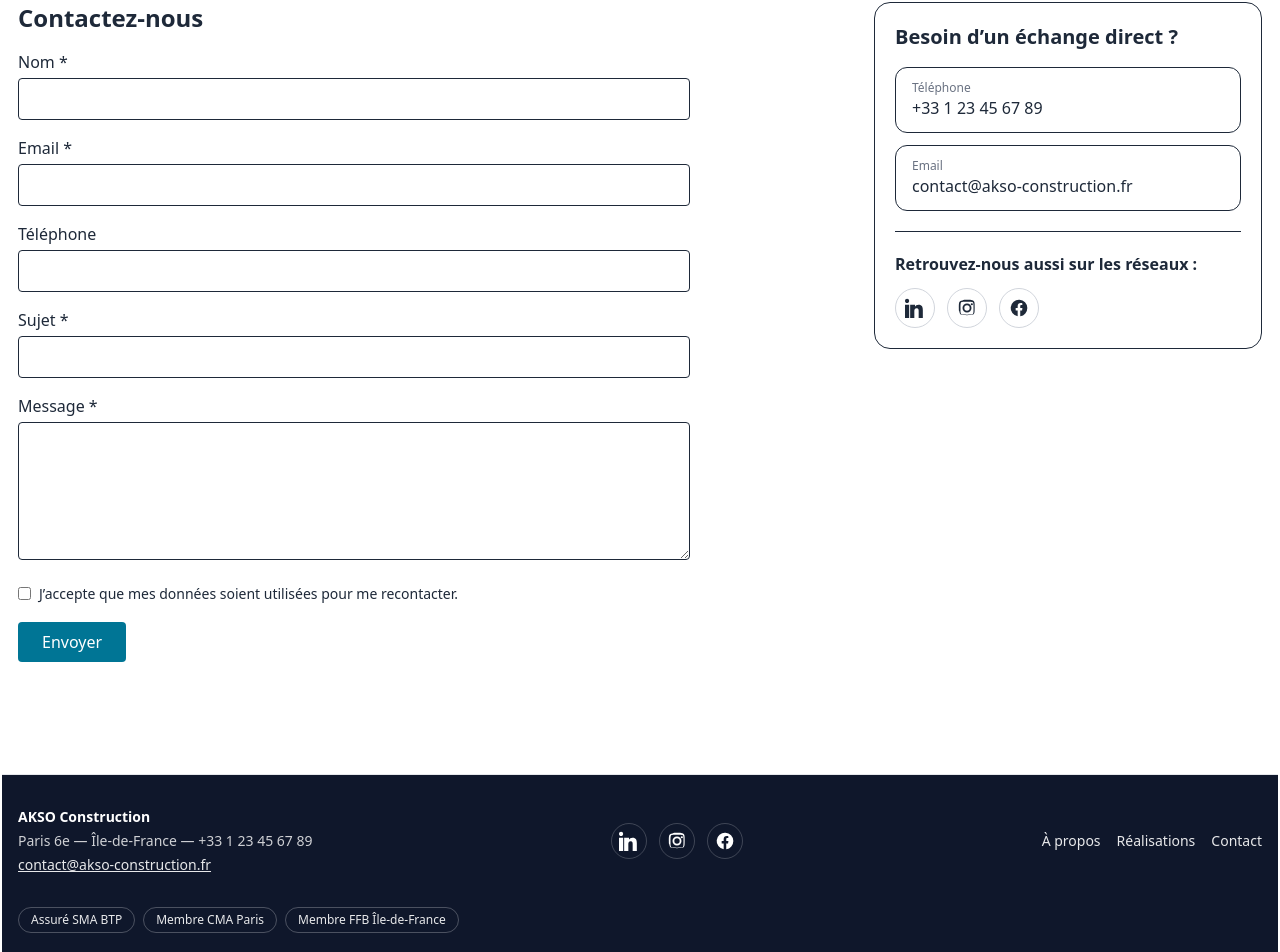
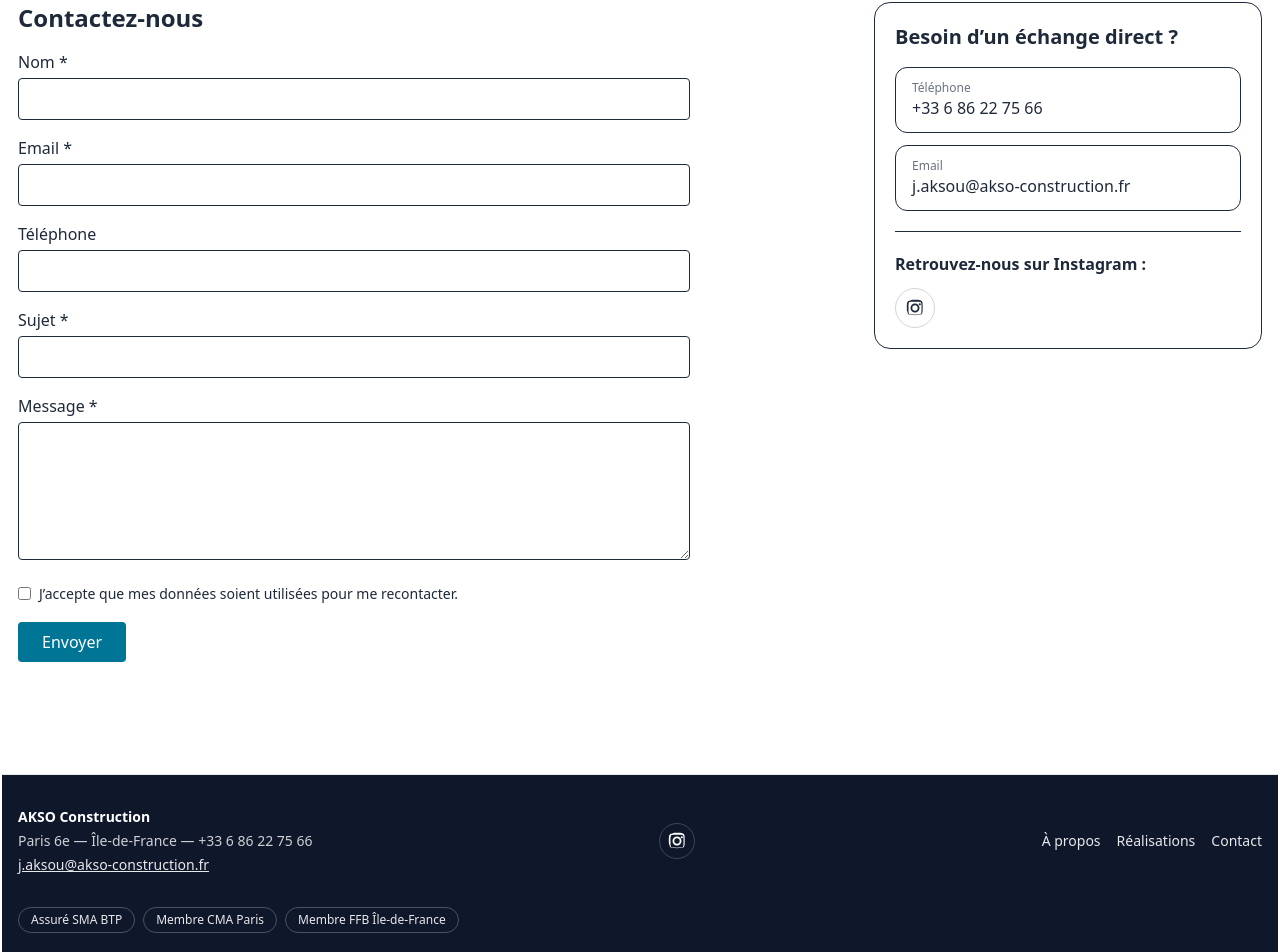
Before and after one commit to ChawkiSLIMANI/site-btp, a Next.js app: page /contact in a window 1280 px wide. Shown: the part 229-1181 px from the top of the page. Built offline with nearby package versions, Linux system fonts and the light colour scheme.

Commit message:
Update Social Network

```diff
--- a/src/app/(site)/contact/page.tsx
+++ b/src/app/(site)/contact/page.tsx
@@ -1,6 +1,12 @@
 import { SITE } from "@/lib/constants";
 
 export default function ContactPage() {
+  // On récupère (si présent) uniquement le lien Instagram depuis les constantes
+  const instagram =
+    (SITE.socials ?? []).find(
+      (s) => s.label.toLowerCase() === "instagram"
+    )?.url || "";
+
   return (
     <main className="py-16">
       <div className="container mx-auto px-4">
@@ -12,7 +18,6 @@ export default function ContactPage() {
           >
             LA PROMESSE D&rsquo;UN PROJET RÉUSSI
           </h1>
-
         </section>
 
         <div className="grid gap-10 md:grid-cols-3">
@@ -37,61 +42,101 @@ export default function ContactPage() {
 
               <div>
                 <label className="block mb-1">Nom *</label>
-                <input type="text" name="name" required autoComplete="name" className="w-full border rounded px-3 py-2" />
+                <input
+                  type="text"
+                  name="name"
+                  required
+                  autoComplete="name"
+                  className="w-full border rounded px-3 py-2"
+                />
               </div>
 
               <div>
                 <label className="block mb-1">Email *</label>
-                <input type="email" name="email" required autoComplete="email" className="w-full border rounded px-3 py-2" />
+                <input
+                  type="email"
+                  name="email"
+                  required
+                  autoComplete="email"
+                  className="w-full border rounded px-3 py-2"
+                />
               </div>
 
               <div>
                 <label className="block mb-1">Téléphone</label>
-                <input type="tel" name="phone" autoComplete="tel" className="w-full border rounded px-3 py-2" />
+                <input
+                  type="tel"
+                  name="phone"
+                  autoComplete="tel"
+                  className="w-full border rounded px-3 py-2"
+                />
               </div>
 
               <div>
                 <label className="block mb-1">Sujet *</label>
-                <input type="text" name="subject" required className="w-full border rounded px-3 py-2" />
+                <input
+                  type="text"
+                  name="subject"
+                  required
+                  className="w-full border rounded px-3 py-2"
+                />
               </div>
 
               <div>
                 <label className="block mb-1">Message *</label>
-                <textarea name="message" required rows={5} className="w-full border rounded px-3 py-2" />
+                <textarea
+                  name="message"
+                  required
+                  rows={5}
+                  className="w-full border rounded px-3 py-2"
+                />
               </div>
 
               <div>
                 <label className="inline-flex items-center text-sm">
                   <input type="checkbox" required className="mr-2" />
-                  J&rsquo;accepte que mes données soient utilisées pour me recontacter.
+                  J&rsquo;accepte que mes données soient utilisées pour me
+                  recontacter.
                 </label>
               </div>
 
-              <button type="submit" className="bg-cyan-700 text-white px-6 py-2 rounded">
+              <button
+                type="submit"
+                className="bg-cyan-700 text-white px-6 py-2 rounded"
+              >
                 Envoyer
               </button>
             </form>
           </div>
 
-          {/* ===== Colonne droite : RAPPEL TÉL + MAIL + RÉSEAUX ===== */}
+          {/* ===== Colonne droite : RAPPEL TÉL + MAIL + (Instagram si dispo) ===== */}
           <aside className="md:col-span-1 md:sticky md:top-24">
             <div className="rounded-2xl border p-5 bg-white">
-              <h2 className="text-xl font-semibold mb-4">Besoin d&rsquo;un échange direct ?</h2>
+              <h2 className="text-xl font-semibold mb-4">
+                Besoin d&rsquo;un échange direct ?
+              </h2>
 
               <div className="space-y-3">
-                <a href={`tel:${SITE.phone}`} className="block w-full text-left rounded-xl border px-4 py-3 hover:shadow-sm transition">
+                <a
+                  href={`tel:${SITE.phone}`}
+                  className="block w-full text-left rounded-xl border px-4 py-3 hover:shadow-sm transition"
+                >
                   <div className="text-xs text-gray-500">Téléphone</div>
                   <div className="font-medium">{SITE.phone}</div>
                 </a>
 
-                <a href={`mailto:${SITE.email}`} className="block w-full text-left rounded-xl border px-4 py-3 hover:shadow-sm transition">
+                <a
+                  href={`mailto:${SITE.email}`}
+                  className="block w-full text-left rounded-xl border px-4 py-3 hover:shadow-sm transition"
+                >
                   <div className="text-xs text-gray-500">Email</div>
                   <div className="font-medium break-all">{SITE.email}</div>
                 </a>
               </div>
 
-              <hr className="my-5" />
-              <SocialLinks />
+              {/* Instagram uniquement (et séparation seulement si présent) */}
+              {instagram && <hr className="my-5" />}
+              {instagram && <InstagramOnly url={instagram} />}
             </div>
           </aside>
         </div>
@@ -100,40 +145,28 @@ export default function ContactPage() {
   );
 }
 
-/* ===== Bloc réseaux sociaux (icônes ronds) ===== */
-function SocialLinks() {
-  const socials = SITE.socials ?? [];
-  if (!socials.length) return null;
-
-  const ICONS: Record<string, string> = {
-    LinkedIn:
-      "M4.98 3.5C4.98 4.88 3.86 6 2.5 6S0 4.88 0 3.5 1.12 1 2.5 1 4.98 2.12 4.98 3.5zM0 8h5v16H0V8zm7.5 0H12v2.2h.1c.6-1.1 2-2.2 4.1-2.2 4.4 0 5.2 2.9 5.2 6.6V24h-5v-7.7c0-1.8 0-4-2.4-4s-2.8 1.9-2.8 3.9V24h-5V8z",
-    Instagram:
-      "M12 2.2c3.2 0 3.6 0 4.9.1 1.2.1 1.9.3 2.3.6.6.3 1 .7 1.3 1.3.3.4.5 1.1.6 2.3.1 1.3.1 1.7.1 4.9s0 3.6-.1 4.9c-.1 1.2-.3 1.9-.6 2.3-.3.6-.7 1-1.3 1.3-.4.3-1.1.5-2.3.6-1.3.1-1.7.1-4.9.1s-3.6 0-4.9-.1c-1.2-.1-1.9-.3-2.3-.6-.6-.3-1-.7-1.3-1.3-.3-.4-.5-1.1-.6-2.3C2.2 15.6 2.2 15.2 2.2 12s0-3.6.1-4.9c.1-1.2.3-1.9.6-2.3.3-.6.7-1 1.3-1.3.4-.3 1.1-.5 2.3-.6C8.4 2.2 8.8 2.2 12 2.2m0 2.2c-3.1 0-3.5 0-4.7.1-.9.1-1.4.2-1.7.4-.4.2-.7.4-.9.9-.2.3-.3.8-.4 1.7-.1 1.2-.1 1.6-.1 4.7s0 3.5.1 4.7c.1.9.2 1.4.4 1.7.2.4.4.7.9.9.3.2.8.3 1.7.4 1.2.1 1.6.1 4.7.1s3.5 0 4.7-.1c.9-.1 1.4-.2 1.7-.4.4-.2.7-.4.9-.9.2-.3.3-.8.4-1.7.1-1.2.1-1.6.1-4.7s0-3.5-.1-4.7c-.1-.9-.2-1.4-.4-1.7-.2-.4-.4-.7-.9-.9-.3-.2-.8-.3-1.7-.4-1.2-.1-1.6-.1-4.7-.1zm0 2.2a5.4 5.4 0 110 10.8A5.4 5.4 0 0112 6.6zm0 2.2a3.2 3.2 0 100 6.4 3.2 3.2 0 000-6.4zm5.8-2.6a1.3 1.3 0 110 2.6 1.3 1.3 0 010-2.6z",
-    Facebook:
-      "M22 12a10 10 0 10-11.6 9.9v-7h-2.4V12h2.4V9.8c0-2.4 1.4-3.8 3.6-3.8 1 0 2 .2 2 .2v2.2h-1.1c-1.1 0-1.4.7-1.4 1.4V12h2.6l-.4 2.9h-2.2v7A10 10 0 0022 12z",
-  };
+/* ===== Bloc Instagram uniquement ===== */
+function InstagramOnly({ url }: { url: string }) {
+  const ICON_INSTAGRAM =
+    "M12 2.2c3.2 0 3.6 0 4.9.1 1.2.1 1.9.3 2.3.6.6.3 1 .7 1.3 1.3.3.4.5 1.1.6 2.3.1 1.3.1 1.7.1 4.9s0 3.6-.1 4.9c-.1 1.2-.3 1.9-.6 2.3-.3.6-.7 1-1.3 1.3-.4.3-1.1.5-2.3.6-1.3.1-1.7.1-4.9.1s-3.6 0-4.9-.1c-1.2-.1-1.9-.3-2.3-.6-.6-.3-1-.7-1.3-1.3-.3-.4-.5-1.1-.6-2.3C2.2 15.6 2.2 15.2 2.2 12s0-3.6.1-4.9c.1-1.2.3-1.9.6-2.3.3-.6.7-1 1.3-1.3.4-.3 1.1-.5 2.3-.6C8.4 2.2 8.8 2.2 12 2.2m0 2.2c-3.1 0-3.5 0-4.7.1-.9.1-1.4.2-1.7.4-.4.2-.7.4-.9.9-.2.3-.3.8-.4 1.7-.1 1.2-.1 1.6-.1 4.7s0 3.5.1 4.7c.1.9.2 1.4.4 1.7.2.4.4.7.9.9.3.2.8.3 1.7.4 1.2.1 1.6.1 4.7.1s3.5 0 4.7-.1c.9-.1 1.4-.2 1.7-.4.4-.2.7-.4.9-.9.2-.3.3-.8.4-1.7.1-1.2.1-1.6.1-4.7s0-3.5-.1-4.7c-.1-.9-.2-1.4-.4-1.7-.2-.4-.4-.7-.9-.9-.3-.2-.8-.3-1.7-.4-1.2-.1-1.6-.1-4.7-.1zm0 2.2a5.4 5.4 0 110 10.8A5.4 5.4 0 0112 6.6zm0 2.2a3.2 3.2 0 100 6.4 3.2 3.2 0 000-6.4zm5.8-2.6a1.3 1.3 0 110 2.6 1.3 1.3 0 010-2.6z";
 
   return (
     <div>
-      <h4 className="font-semibold">Retrouvez-nous aussi sur les réseaux :</h4>
-      <div className="mt-3 flex items-center gap-3">
-        {socials.map((s) => (
+      <h4 className="font-semibold">Retrouvez-nous sur Instagram :</h4>
+      <div className="mt-3">
         <a
-            key={s.label}
-            href={s.url}
+          href={url}
           target="_blank"
           rel="noopener"
-            aria-label={s.label}
-            title={s.label}
+          aria-label="Instagram"
+          title="Instagram"
           className="inline-flex h-10 w-10 items-center justify-center rounded-full border border-gray-300 hover:bg-gray-50 transition"
         >
           <svg viewBox="0 0 24 24" className="h-5 w-5" fill="currentColor" aria-hidden>
-              <path d={ICONS[s.label] ?? ICONS["LinkedIn"]} />
+            <path d={ICON_INSTAGRAM} />
           </svg>
-            <span className="sr-only">{s.label}</span>
+          <span className="sr-only">Instagram</span>
         </a>
-        ))}
       </div>
     </div>
   );
--- a/src/components/layout/Footer.tsx
+++ b/src/components/layout/Footer.tsx
@@ -3,18 +3,15 @@ import Link from "next/link";
 import { SITE } from "@/lib/constants";
 import { FooterBadges } from "./FooterBadges";
 
-
-const ICONS: Record<string, string> = {
-  LinkedIn:
-    "M4.98 3.5C4.98 4.88 3.86 6 2.5 6S0 4.88 0 3.5 1.12 1 2.5 1 4.98 2.12 4.98 3.5zM0 8h5v16H0V8zm7.5 0H12v2.2h.1c.6-1.1 2-2.2 4.1-2.2 4.4 0 5.2 2.9 5.2 6.6V24h-5v-7.7c0-1.8 0-4-2.4-4s-2.8 1.9-2.8 3.9V24h-5V8z",
-  Instagram:
-    "M12 2.2c3.2 0 3.6 0 4.9.1 1.2.1 1.9.3 2.3.6.6.3 1 .7 1.3 1.3.3.4.5 1.1.6 2.3.1 1.3.1 1.7.1 4.9s0 3.6-.1 4.9c-.1 1.2-.3 1.9-.6 2.3-.3.6-.7 1-1.3 1.3-.4.3-1.1.5-2.3.6-1.3.1-1.7.1-4.9.1s-3.6 0-4.9-.1c-1.2-.1-1.9-.3-2.3-.6-.6-.3-1-.7-1.3-1.3-.3-.4-.5-1.1-.6-2.3C2.2 15.6 2.2 15.2 2.2 12s0-3.6.1-4.9c.1-1.2.3-1.9.6-2.3.3-.6.7-1 1.3-1.3.4-.3 1.1-.5 2.3-.6C8.4 2.2 8.8 2.2 12 2.2m0 2.2c-3.1 0-3.5 0-4.7.1-.9.1-1.4.2-1.7.4-.4.2-.7.4-.9.9-.2.3-.3.8-.4 1.7-.1 1.2-.1 1.6-.1 4.7s0 3.5.1 4.7c.1.9.2 1.4.4 1.7.2.4.4.7.9.9.3.2.8.3 1.7.4 1.2.1 1.6.1 4.7.1s3.5 0 4.7-.1c.9-.1 1.4-.2 1.7-.4.4-.2.7-.4.9-.9.2-.3.3-.8.4-1.7.1-1.2.1-1.6.1-4.7s0-3.5-.1-4.7c-.1-.9-.2-1.4-.4-1.7-.2-.4-.4-.7-.9-.9-.3-.2-.8-.3-1.7-.4-1.2-.1-1.6-.1-4.7-.1zm0 2.2a5.4 5.4 0 110 10.8A5.4 5.4 0 0112 6.6zm0 2.2a3.2 3.2 0 100 6.4 3.2 3.2 0 000-6.4zm5.8-2.6a1.3 1.3 0 110 2.6 1.3 1.3 0 010-2.6z",
-  Facebook:
-    "M22 12a10 10 0 10-11.6 9.9v-7h-2.4V12h2.4V9.8c0-2.4 1.4-3.8 3.6-3.8 1 0 2 .2 2 .2v2.2h-1.1c-1.1 0-1.4.7-1.4 1.4V12h2.6l-.4 2.9h-2.2v7A10 10 0 0022 12z",
-};
+// Icône Instagram (SVG path)
+const ICON_INSTAGRAM =
+  "M12 2.2c3.2 0 3.6 0 4.9.1 1.2.1 1.9.3 2.3.6.6.3 1 .7 1.3 1.3.3.4.5 1.1.6 2.3.1 1.3.1 1.7.1 4.9s0 3.6-.1 4.9c-.1 1.2-.3 1.9-.6 2.3-.3.6-.7 1-1.3 1.3-.4.3-1.1.5-2.3.6-1.3.1-1.7.1-4.9.1s-3.6 0-4.9-.1c-1.2-.1-1.9-.3-2.3-.6-.6-.3-1-.7-1.3-1.3-.3-.4-.5-1.1-.6-2.3C2.2 15.6 2.2 15.2 2.2 12s0-3.6.1-4.9c.1-1.2.3-1.9.6-2.3.3-.6.7-1 1.3-1.3.4-.3 1.1-.5 2.3-.6C8.4 2.2 8.8 2.2 12 2.2m0 2.2c-3.1 0-3.5 0-4.7.1-.9.1-1.4.2-1.7.4-.4.2-.7.4-.9.9-.2.3-.3.8-.4 1.7-.1 1.2-.1 1.6-.1 4.7s0 3.5.1 4.7c.1.9.2 1.4.4 1.7.2.4.4.7.9.9.3.2.8.3 1.7.4 1.2.1 1.6.1 4.7.1s3.5 0 4.7-.1c.9-.1 1.4-.2 1.7-.4.4-.2.7-.4.9-.9.2-.3.3-.8.4-1.7.1-1.2.1-1.6.1-4.7s0-3.5-.1-4.7c-.1-.9-.2-1.4-.4-1.7-.2-.4-.4-.7-.9-.9-.3-.2-.8-.3-1.7-.4-1.2-.1-1.6-.1-4.7-.1zm0 2.2a5.4 5.4 0 110 10.8A5.4 5.4 0 0112 6.6zm0 2.2a3.2 3.2 0 100 6.4 3.2 3.2 0 000-6.4zm5.8-2.6a1.3 1.3 0 110 2.6 1.3 1.3 0 010-2.6z";
 
 export function Footer() {
-  const socials = SITE.socials ?? []; // ✅ évite ts(18048)
+  // On garde uniquement Instagram s’il est configuré
+  const instagram = (SITE.socials ?? []).find(
+    (s) => s.label.toLowerCase() === "instagram"
+  );
 
   return (
     <footer className="mt-12 border-t border-gray-200 bg-slate-900 text-white">
@@ -24,26 +21,28 @@ export function Footer() {
           <p className="opacity-80">
             {SITE.address} — {SITE.phone}
           </p>
-          <a className="underline opacity-90" href={`mailto:${SITE.email}`}>{SITE.email}</a>
+          <a className="underline opacity-90" href={`mailto:${SITE.email}`}>
+            {SITE.email}
+          </a>
         </div>
 
+        {/* Instagram seulement */}
         <div className="flex items-center gap-3">
-          {socials.map((s) => (
+          {instagram && (
             <a
-              key={s.label}
-              href={s.url}
+              href={instagram.url}
               target="_blank"
               rel="noopener"
-              aria-label={s.label}
+              aria-label="Instagram"
+              title="Instagram"
               className="inline-flex h-9 w-9 items-center justify-center rounded-full border border-white/20 hover:bg-white/10 transition"
-              title={s.label}
             >
               <svg viewBox="0 0 24 24" className="h-5 w-5" fill="currentColor" aria-hidden>
-                <path d={ICONS[s.label] ?? ICONS["LinkedIn"]} />
+                <path d={ICON_INSTAGRAM} />
               </svg>
-              <span className="sr-only">{s.label}</span>
+              <span className="sr-only">Instagram</span>
             </a>
-          ))}
+          )}
         </div>
 
         <nav className="text-sm flex gap-4 opacity-90">
@@ -52,7 +51,9 @@ export function Footer() {
           <Link href="/contact" className="hover:underline">Contact</Link>
         </nav>
       </div>
-<FooterBadges />
+
+      <FooterBadges />
+
       <div className="py-4 text-center text-xs opacity-75">
         © {new Date().getFullYear()} {SITE.name} — Tous droits réservés
       </div>
--- a/src/lib/constants.ts
+++ b/src/lib/constants.ts
@@ -14,14 +14,14 @@ export const SITE: SiteSettings = {
   name: "AKSO Construction",
   baseline:
     "Construction & rénovation tous corps d’état — pilotage rigoureux, transparence et qualité durable",
-  phone: "+33 1 23 45 67 89",
-  email: "contact@akso-construction.fr",
+  phone: "+33 6 86 22 75 66",
+  email: "j.aksou@akso-construction.fr",
   address: "Paris 6e — Île-de-France",
   hours: "Lun–Ven : 8h–18h",
   areas: ["Paris", "Hauts-de-Seine", "Seine-Saint-Denis", "Val-de-Marne"],
   socials: [
     { label: "LinkedIn", url: "https://linkedin.com/company/akso" },   // TODO
-    { label: "Instagram", url: "https://instagram.com/akso" },          // TODO
+    { label: "Instagram", url: "https://www.instagram.com/akso_construction/" },          // DONE
     { label: "Facebook", url: "https://facebook.com/akso" }             // TODO
   ]
 };
```
Lines whose indentation alone changed are shown as unchanged.
